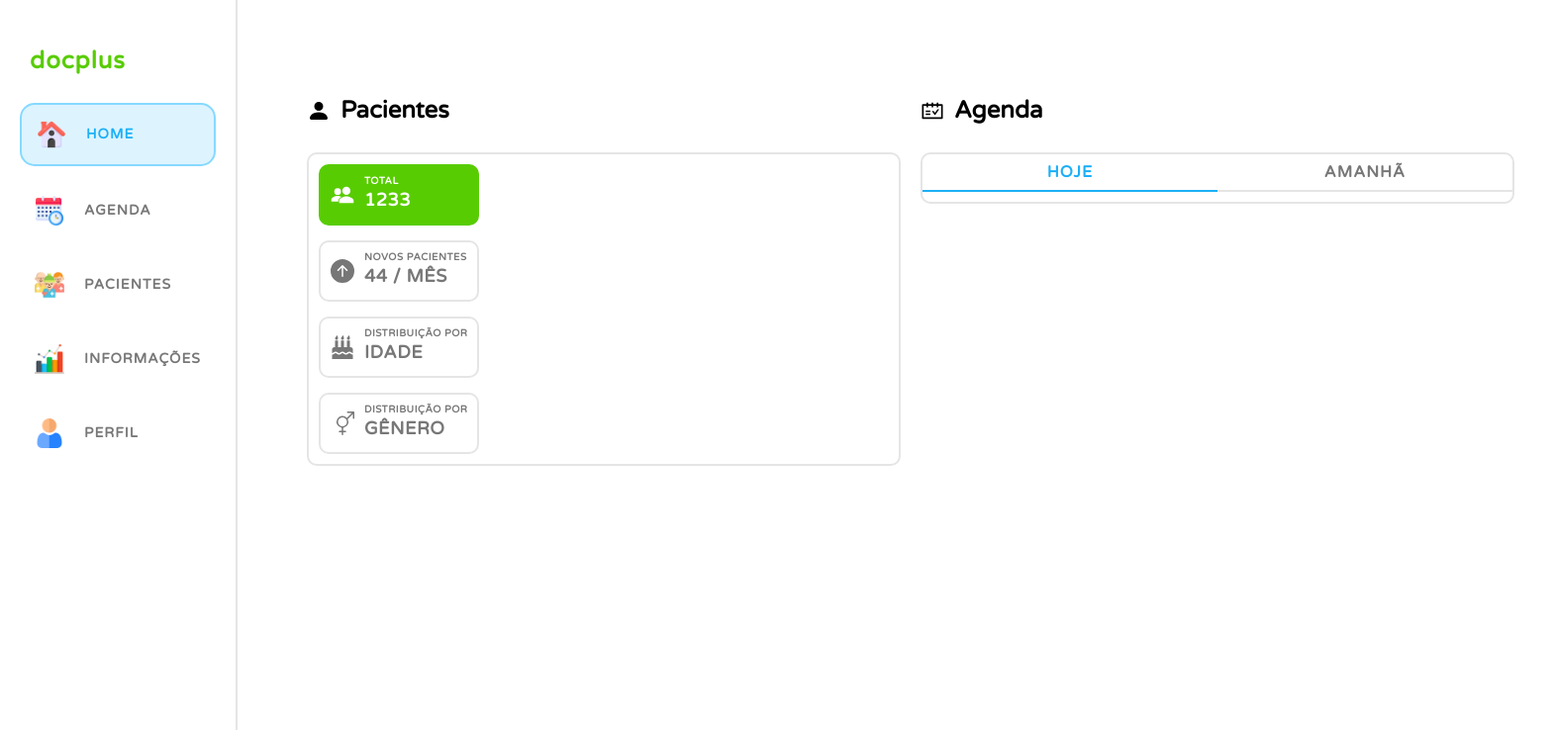
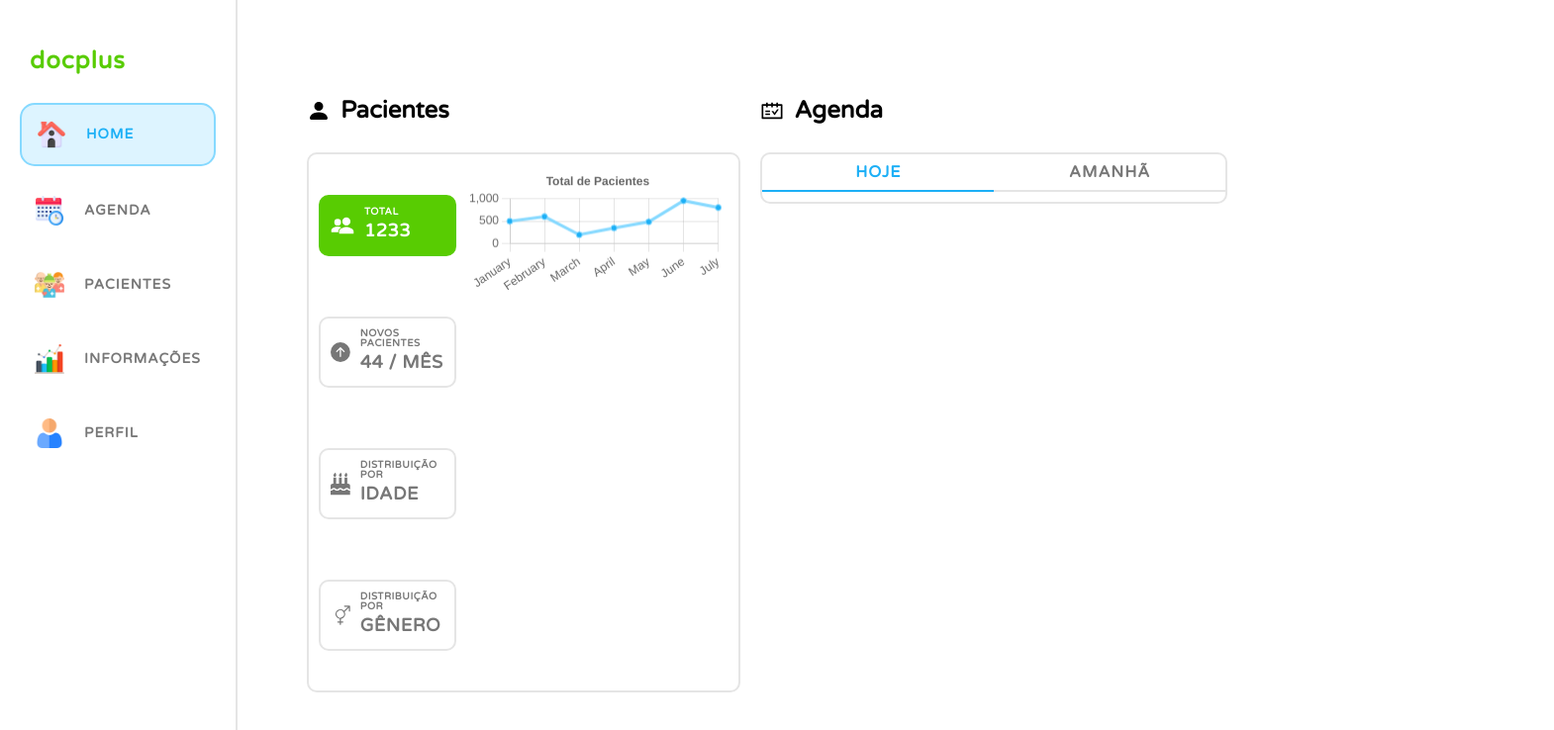
Before and after one commit to JoaoAfranio/docplus-front, a React (Vite) app: page /dashboard in a window 1280 px wide. Shown: the top 738 px of the page at 99% size, 1570 px wide, since content can reach past the window. Built offline with nearby package versions, Linux system fonts and the light colour scheme.

Commit message:
feat: adding graph layout

```diff
--- /dev/null
+++ b/src/components/GraphicPatients/Graph.jsx
@@ -0,0 +1,44 @@
+import React from "react";
+import { Chart as ChartJS, CategoryScale, LinearScale, PointElement, LineElement, Title, Tooltip, Legend } from "chart.js";
+import { Line } from "react-chartjs-2";
+import { COLORS } from "../../assets/css/Colors";
+import styled from "styled-components";
+
+ChartJS.register(CategoryScale, LinearScale, PointElement, LineElement, Title, Tooltip, Legend);
+
+export default function Graph({ name, labels, arrayData }) {
+  const options = {
+    responsive: true,
+    plugins: {
+      legend: {
+        display: false,
+      },
+      title: {
+        display: true,
+        text: name,
+      },
+    },
+  };
+
+  const data = {
+    labels,
+    datasets: [
+      {
+        label: name,
+        data: arrayData,
+        borderColor: COLORS.BLUE,
+        backgroundColor: COLORS.DARK_BLUE,
+      },
+    ],
+  };
+
+  function randomNumber(min, max) {
+    return Math.random() * (max - min) + min;
+  }
+
+  return <LineResponsive options={options} data={data} />;
+}
+
+const LineResponsive = styled(Line)`
+  max-width: 100%;
+`;
--- a/src/components/GraphicPatients/index.jsx
+++ b/src/components/GraphicPatients/index.jsx
@@ -1,9 +1,10 @@
-import { Container, Content, Title, Box } from "./style";
+import { Container, Content, Title, Box, BoxGraph } from "./style";
 import { BsFillPersonFill, BsFillArrowUpCircleFill, BsGenderAmbiguous } from "react-icons/bs";
 import { IoPeopleSharp } from "react-icons/io5";
 import { FaBirthdayCake } from "react-icons/fa";
 import Info from "./Info";
 import { useState } from "react";
+import Graph from "./Graph";
 
 export default function GraphicPatients() {
   const [active, setActive] = useState("total");
@@ -11,6 +12,10 @@ export default function GraphicPatients() {
   function setElementActive(e) {
     console.log(e.target);
   }
+
+  const labels = ["January", "February", "March", "April", "May", "June", "July"];
+  const name = "Total de Pacientes";
+  const arrayData = [500, 600, 200, 350, 485, 950, 800];
 
   return (
     <Container>
@@ -24,6 +29,10 @@ export default function GraphicPatients() {
           <Info icon={<FaBirthdayCake />} isActive={active === "age" ? true : false} description={"Distribuição por"} data={"Idade"} />
           <Info icon={<BsGenderAmbiguous />} isActive={active === "gender" ? true : false} description={"Distribuição por"} data={"Gênero"} />
         </Box>
+
+        <BoxGraph>
+          <Graph labels={labels} name={name} arrayData={arrayData} />
+        </BoxGraph>
       </Content>
     </Container>
   );
--- a/src/components/GraphicPatients/style.jsx
+++ b/src/components/GraphicPatients/style.jsx
@@ -5,7 +5,11 @@ const Container = styled.div`
   display: flex;
   flex-direction: column;
   gap: 30px;
-  width: 600px;
+  width: 60%;
+
+  @media (max-width: 1000px) {
+    width: 100%;
+  }
 `;
 
 const Title = styled.h1`
@@ -21,13 +25,20 @@ const Content = styled.div`
   border: 2px solid ${COLORS.GREY};
   border-radius: 10px;
 
+  gap: 10px;
+
   padding: 10px;
+  height: 100%;
 `;
 
 const Box = styled.div`
   display: flex;
   flex-direction: column;
-  gap: 15px;
+  justify-content: space-around;
+
+  @media (max-width: 1000px) {
+    gap: 10px;
+  }
 `;
 
 const Info = styled.div`
@@ -56,4 +67,9 @@ const Info = styled.div`
   }
 `;
 
-export { Container, Content, Title, Box, Info };
+const BoxGraph = styled.div`
+  display: flex;
+  width: 100%;
+`;
+
+export { Container, Content, Title, Box, Info, BoxGraph };
```
